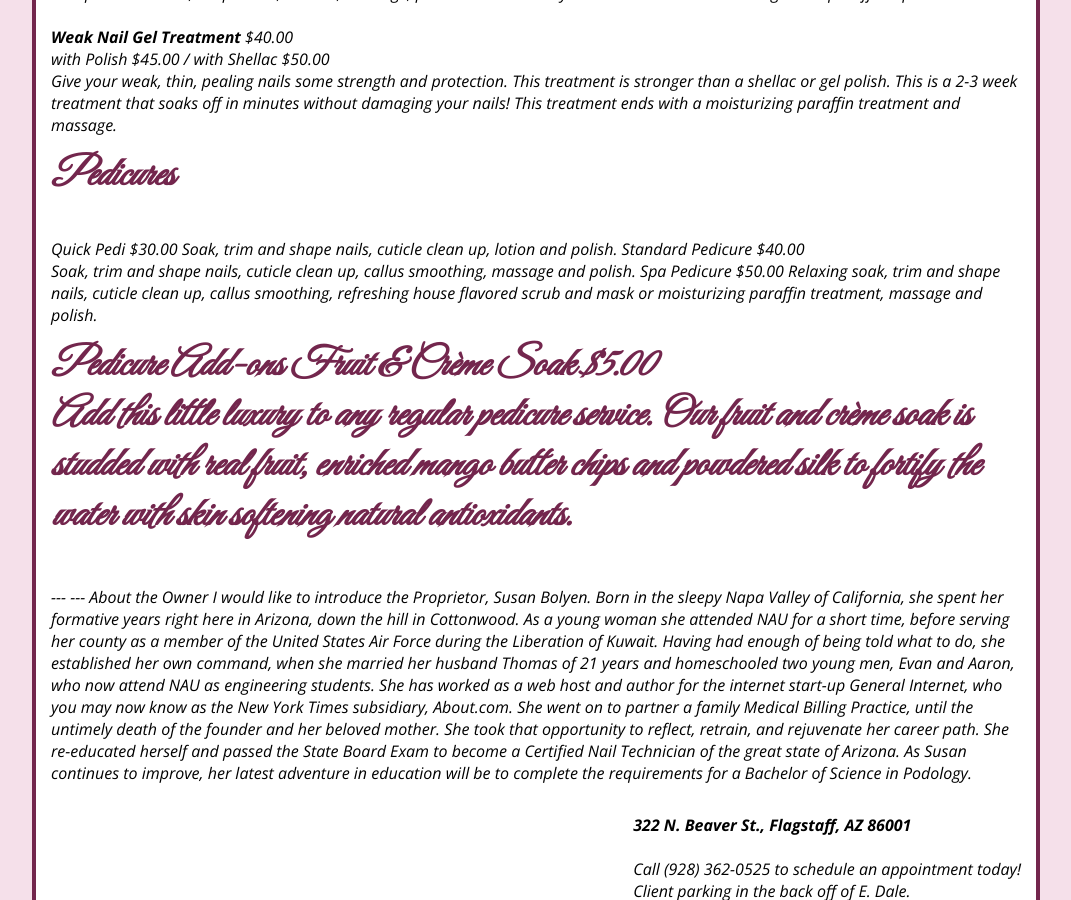
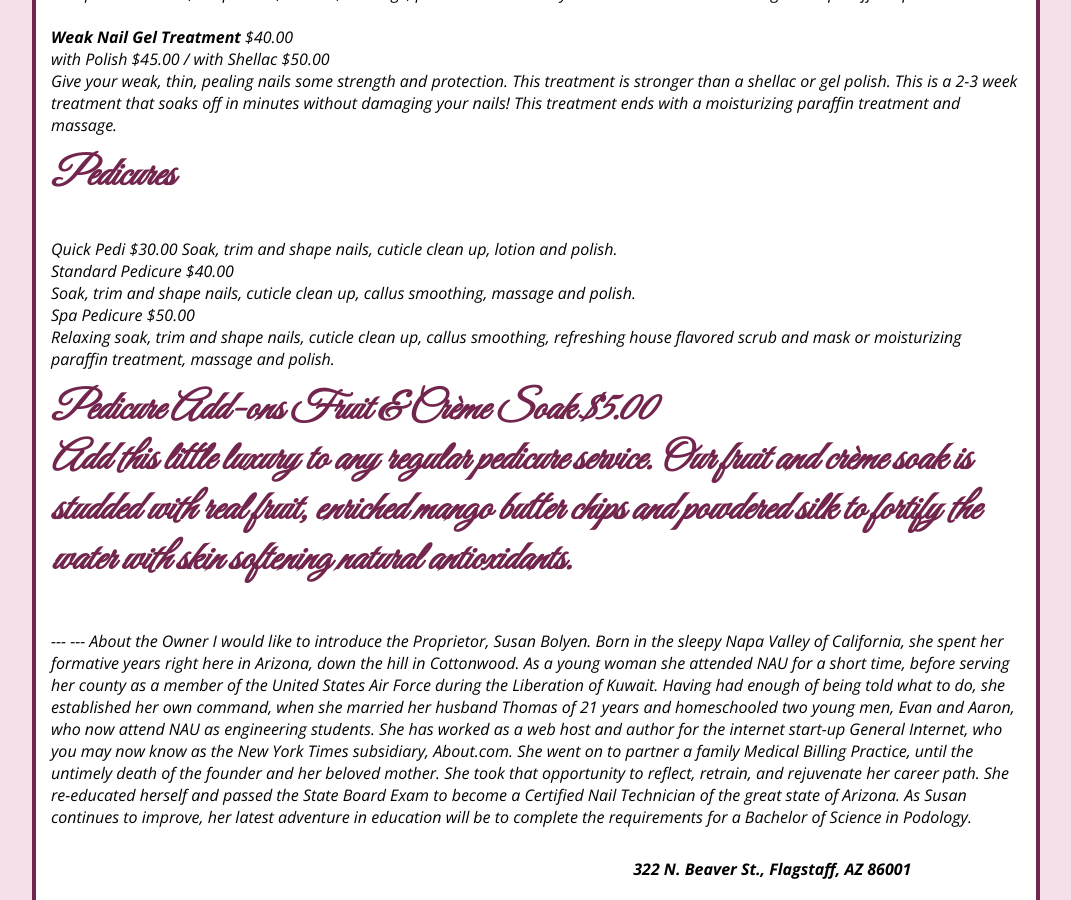
Before and after one commit to susanspedispa/susanspedispa.github.io, a Jekyll site: the page built from index.html, in a window 1280 px wide and 900 px high, scrolled down 573 px. Shown: the whole window, without its empty margins (104-1175 px from the left). Built offline with Jekyll 4.4.1, drawn with Linux system fonts in a browser that asks for light colours; some of the changed text lies outside the part shown; grey boxes are pictures that could not be loaded.

Commit message:
Update menu.html

```diff
--- a/_includes/menu.html
+++ b/_includes/menu.html
@@ -11,14 +11,16 @@ Shape nails, soak, cuticles, scrub, mask or paraffin dip, massage and polish.<br
 Free polish removal, shape nails, cuticles, massage, polish and then end your treatment with a soothing warm paraffin dip.<br><br>
 <span class="treatmentName"><b>Weak Nail Gel Treatment</b></span> $40.00<br>
 with Polish  $45.00 / with Shellac  $50.00<br>
-Give your weak, thin, pealing nails some strength and protection. This treatment is stronger than a shellac or gel polish. This is a 2-3 week treatment that soaks off in minutes without damaging your nails! This treatment ends with a moisturizing paraffin treatment and massage.<p></p>
-
+Give your weak, thin, pealing nails some strength and protection. This treatment is stronger than a shellac or gel polish. This is a 2-3 week treatment that soaks off in minutes without damaging your nails! This treatment ends with a moisturizing paraffin treatment and massage.
+<p>
 <h1>Pedicures</h1> <br>
 <span class="treatmentName">Quick Pedi</span>  $30.00
-Soak, trim and shape nails, cuticle clean up, lotion and polish.
-<span class="treatmentName">Standard Pedicure </span>$40.00<br>Soak, trim and shape nails, cuticle clean up, callus smoothing, massage and polish.
-<span class="treatmentName">Spa Pedicure</span>  $50.00
-Relaxing soak, trim and shape nails, cuticle clean up, callus smoothing, refreshing house flavored scrub and mask or moisturizing paraffin treatment, massage and polish.</p><p>
+Soak, trim and shape nails, cuticle clean up, lotion and polish.<br>
+<span class="treatmentName">Standard Pedicure </span>$40.00<br>
+Soak, trim and shape nails, cuticle clean up, callus smoothing, massage and polish.<br>
+<span class="treatmentName">Spa Pedicure</span>  $50.00<br>
+Relaxing soak, trim and shape nails, cuticle clean up, callus smoothing, refreshing house flavored scrub and mask or moisturizing paraffin treatment, massage and polish.<br></p>
+<p>
 <h1>Pedicure Add-ons</h1<br>
 <span class="treatmentName">Fruit & Crème Soak</span>  $5.00<br>
 Add this little luxury to any regular pedicure service. Our fruit and crème soak is studded with real fruit, enriched mango butter chips and powdered silk to fortify the water with skin softening natural antioxidants.</p>
```
